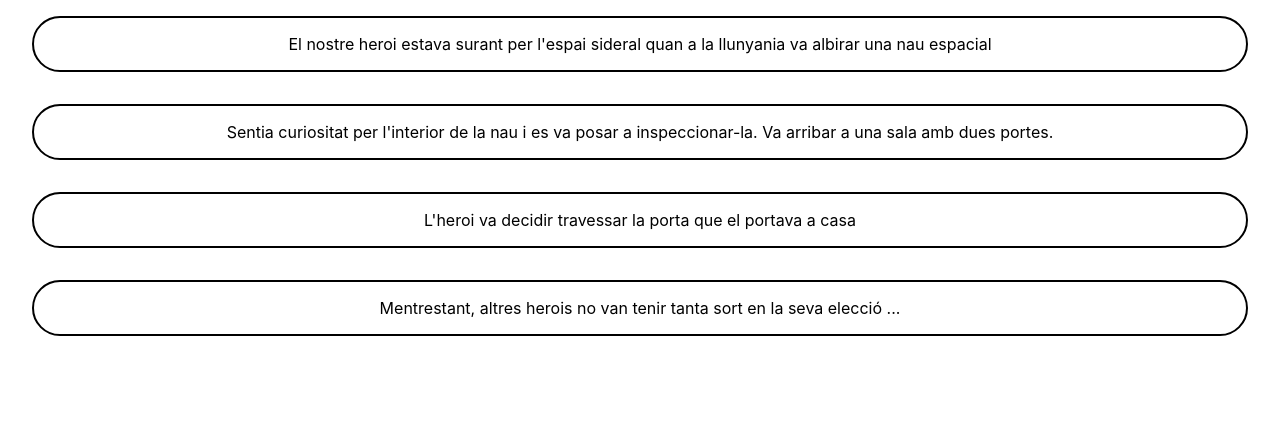
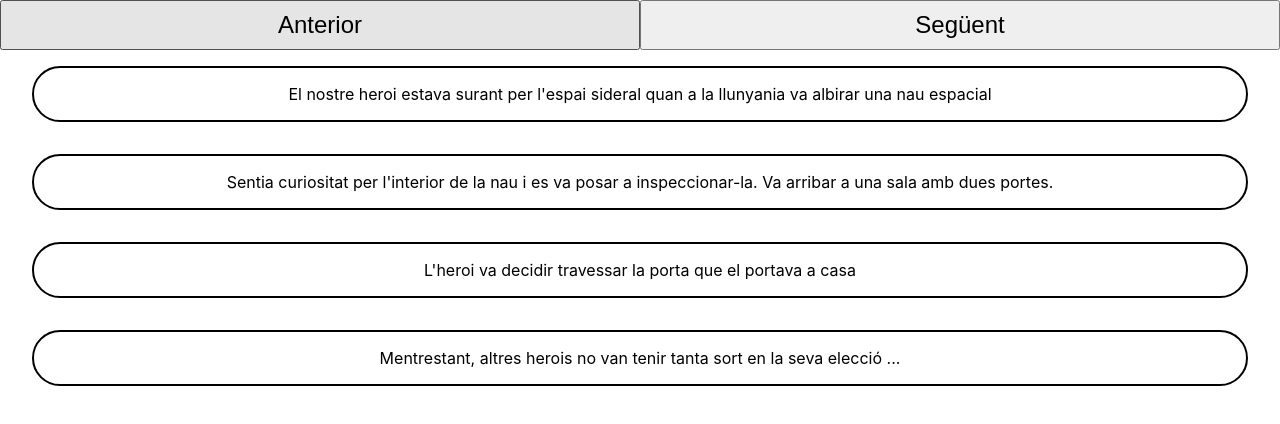
Before and after one commit to missvader/SPRINT-6, a React (Create React App) app: page / in a window 1280 px wide. Shown: the top 424 px of the page. Built offline with nearby package versions, Linux system fonts and the light colour scheme.

Commit message:
create buttons

```diff
--- a/src/App.css
+++ b/src/App.css
@@ -1,38 +1,3 @@
 .App {
   text-align: center;
 }
-
-.App-logo {
-  height: 40vmin;
-  pointer-events: none;
-}
-
-@media (prefers-reduced-motion: no-preference) {
-  .App-logo {
-    animation: App-logo-spin infinite 20s linear;
-  }
-}
-
-.App-header {
-  background-color: #282c34;
-  min-height: 100vh;
-  display: flex;
-  flex-direction: column;
-  align-items: center;
-  justify-content: center;
-  font-size: calc(10px + 2vmin);
-  color: white;
-}
-
-.App-link {
-  color: #61dafb;
-}
-
-@keyframes App-logo-spin {
-  from {
-    transform: rotate(0deg);
-  }
-  to {
-    transform: rotate(360deg);
-  }
-}
--- a/src/App.js
+++ b/src/App.js
@@ -1,11 +1,14 @@
 import React from 'react';
 import './App.css';
 import Escena from './components/escena/Escena';
+import Buttons from './components/Buttons';
 import historias from './data/historias.json';
+
 
 function App() {
   return (
     <div className="App">
+      <Buttons/>
       <Escena historias = {historias}/>
     </div>
   );
--- /dev/null
+++ b/src/components/Buttons.js
@@ -0,0 +1,11 @@
+import React from "react";
+import { Button } from "./escena/styled-components";
+function Buttons(){
+  return(
+    <div>
+      <Button>Anterior</Button>
+      <Button>Següent</Button>
+    </div>
+  )
+}
+export default Buttons;
--- a/src/components/escena/Escena.js
+++ b/src/components/escena/Escena.js
@@ -1,6 +1,5 @@
 import React from "react";
-import {Texto} from "./Escena.styles";
-import {Container} from "./Escena.styles";
+import {Texto, Container} from "./styled-components";
 function Escena({historias}){
   return(
     <Container>
@@ -9,6 +8,6 @@ function Escena({historias}){
 
       ))}
     </Container>
-    );
+    )
   }
 export default Escena;
--- a/src/components/escena/Escena.styles.js
+++ b/src/components/escena/styled-components.js
@@ -11,3 +11,8 @@ export const Container = styled.div`
   display: grid;
 
 `
+export const Button = styled.button`
+  width: 50%;
+  height: 50px;
+  font-size: 1.5rem;
+`
```
Also changed, not shown: src/data/historias.json (line endings or trailing spaces).
